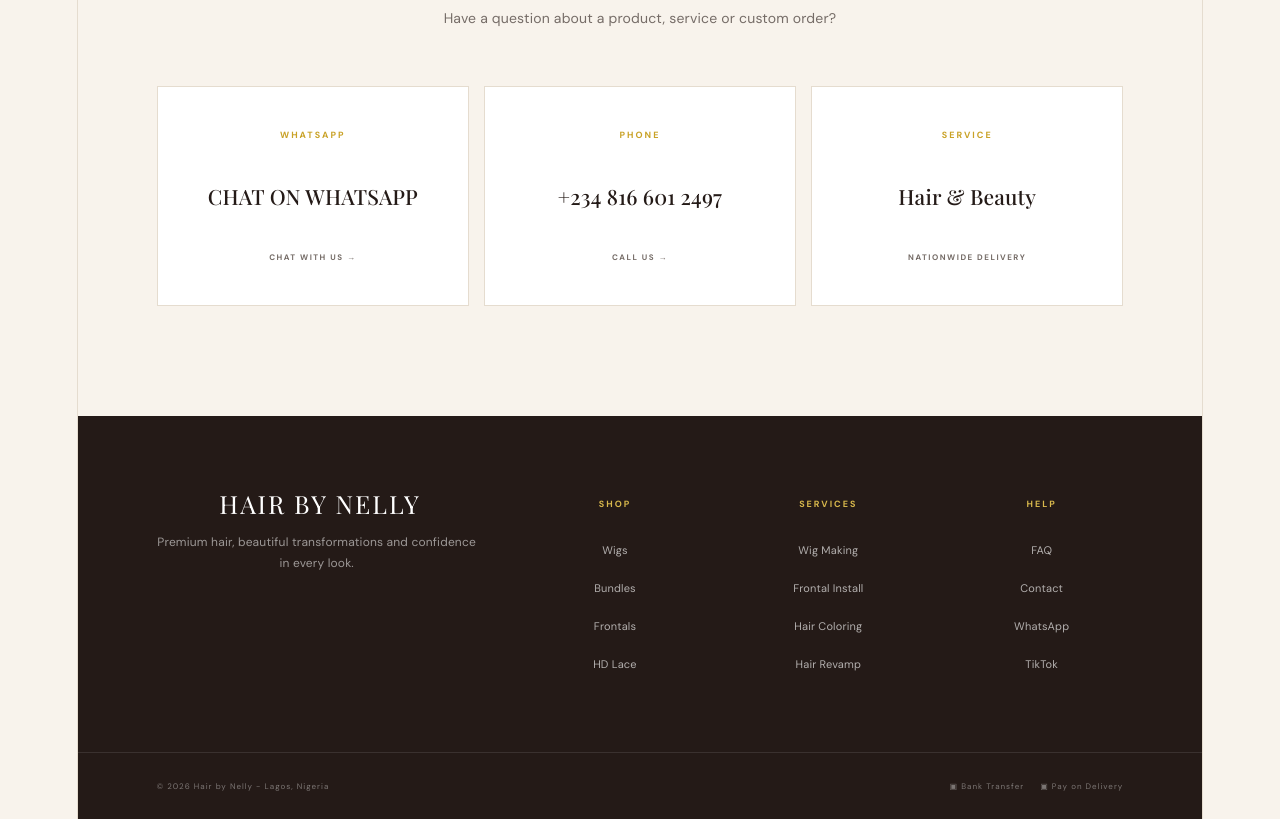
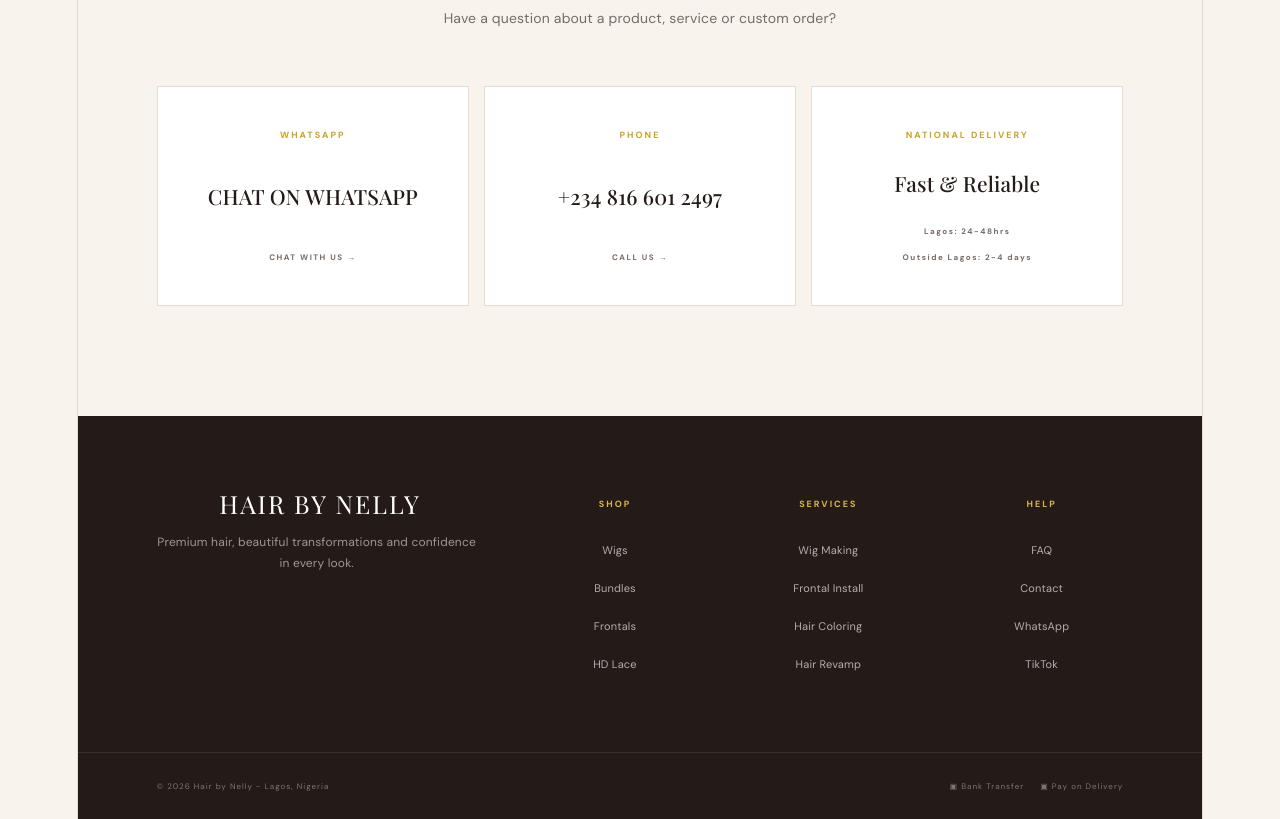
Before and after one commit to ARROW7-tech/nelly, a React (Vite) app: page / in a window 1280 px wide. Shown: the part 10620-11439 px from the top of the page. Built offline with nearby package versions, Linux system fonts and the light colour scheme.

Commit message:
Add national delivery timelines

```diff
--- a/src/App.jsx
+++ b/src/App.jsx
@@ -1166,15 +1166,17 @@
             <div className="contact-card">
 
               <span>
-                SERVICE
+                NATIONAL DELIVERY
               </span>
 
               <strong>
-                Hair & Beauty
+                Fast & Reliable
               </strong>
 
               <small>
-                NATIONWIDE DELIVERY
+                Lagos: 24-48hrs
+                <br />
+                Outside Lagos: 2-4 days
               </small>
 
             </div>
```
